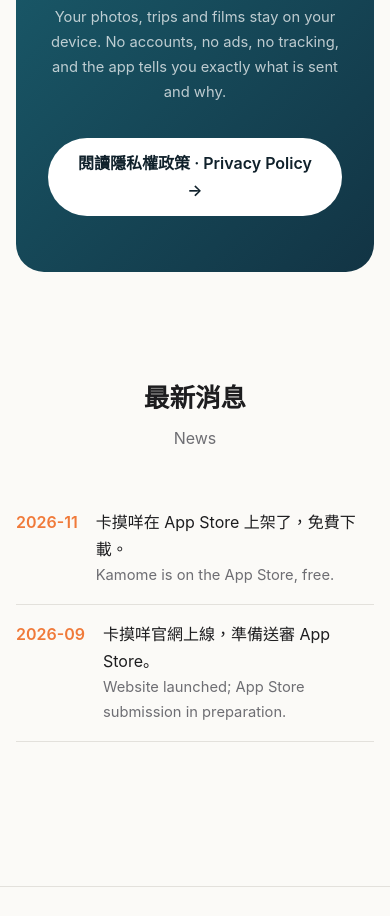
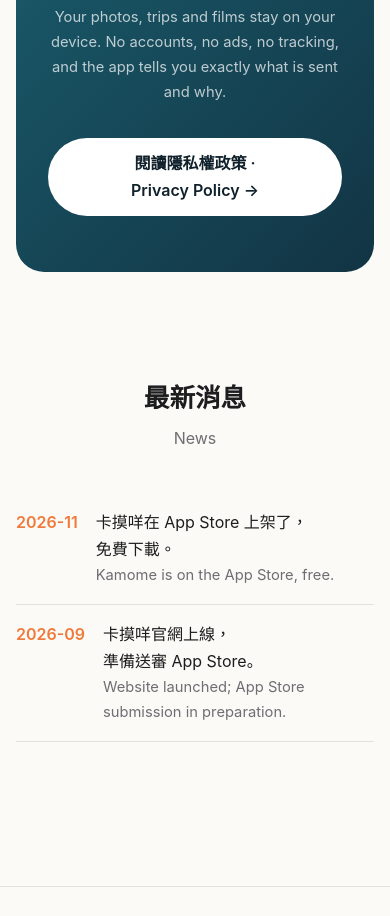
Before and after one commit to wen-chiu/kamome-site, a plain HTML site: page index.html in a window 390 px wide. Shown: the part 5200-6116 px from the top of the page. Drawn offline with Linux system fonts and the light colour scheme.

Commit message:
Privacy button and news lines break between phrases on phones
At 375 px the Privacy Policy button left "→" alone on its second line,
the new news line left 「載。」 alone, and the older one split
"App Store" across two lines.

The heading's phrase spans become one .phrase class (inline-block), now
also used by the button and both news lines; "Privacy Policy →" and
"App Store" keep a no-break space. Narrow screens break only between
phrases. At 1280 px each still shows on one line.

Co-Authored-By: Claude Opus 5.5 <noreply@anthropic.com>

```diff
--- a/home.css
+++ b/home.css
@@ -69,7 +69,7 @@ main section { margin-bottom:104px; }
   background:linear-gradient(135deg, #1b6272, #123444); }
 .privacy-band > div { max-width:640px; margin:0 auto; }
 .privacy-band h2 { margin:0 0 16px; font-size:clamp(1.5rem, 3vw, 2rem); color:#fff; }
-.privacy-band h2 span { display:inline-block; } /* break between phrases, never inside one */
+.phrase { display:inline-block; } /* a line breaks between phrases, never inside one */
 .privacy-band .en { color:rgba(255,255,255,.72); }
 .pill { display:inline-block; margin-top:18px; background:#fff; color:var(--ink); border-radius:999px; padding:12px 22px; text-decoration:none; font-weight:600; }
 
--- a/index.html
+++ b/index.html
@@ -97,10 +97,10 @@
 
 <section id="privacy" class="privacy-band">
   <div>
-    <h2><span>你的旅程，</span><span>留在你的手機。</span></h2>
+    <h2><span class="phrase">你的旅程，</span><span class="phrase">留在你的手機。</span></h2>
     <p>照片、旅程與影片都存在你的裝置上。沒有帳號、沒有廣告、沒有追蹤。為了畫地圖與比對道路而送出的資料，App 裡一條一條寫清楚。</p>
     <p class="en">Your photos, trips and films stay on your device. No accounts, no ads, no tracking, and the app tells you exactly what is sent and why.</p>
-    <a class="pill" href="privacy/">閱讀隱私權政策 · Privacy Policy →</a>
+    <a class="pill" href="privacy/"><span class="phrase">閱讀隱私權政策 ·</span> <span class="phrase">Privacy Policy&nbsp;→</span></a>
   </div>
 </section>
 
@@ -108,8 +108,8 @@
   <h2 class="section-title">最新消息</h2>
   <p class="section-sub">News</p>
   <ul class="news">
-    <li><time>2026-11</time><span>卡摸咩在 App Store 上架了，免費下載。<em class="en">Kamome is on the App Store, free.</em></span></li>
-    <li><time>2026-09</time><span>卡摸咩官網上線，準備送審 App Store。<em class="en">Website launched; App Store submission in preparation.</em></span></li>
+    <li><time>2026-11</time><span><span class="phrase">卡摸咩在 App Store 上架了，</span><span class="phrase">免費下載。</span><em class="en">Kamome is on the App Store, free.</em></span></li>
+    <li><time>2026-09</time><span><span class="phrase">卡摸咩官網上線，</span><span class="phrase">準備送審 App&nbsp;Store。</span><em class="en">Website launched; App Store submission in preparation.</em></span></li>
   </ul>
 </section>
 
```
